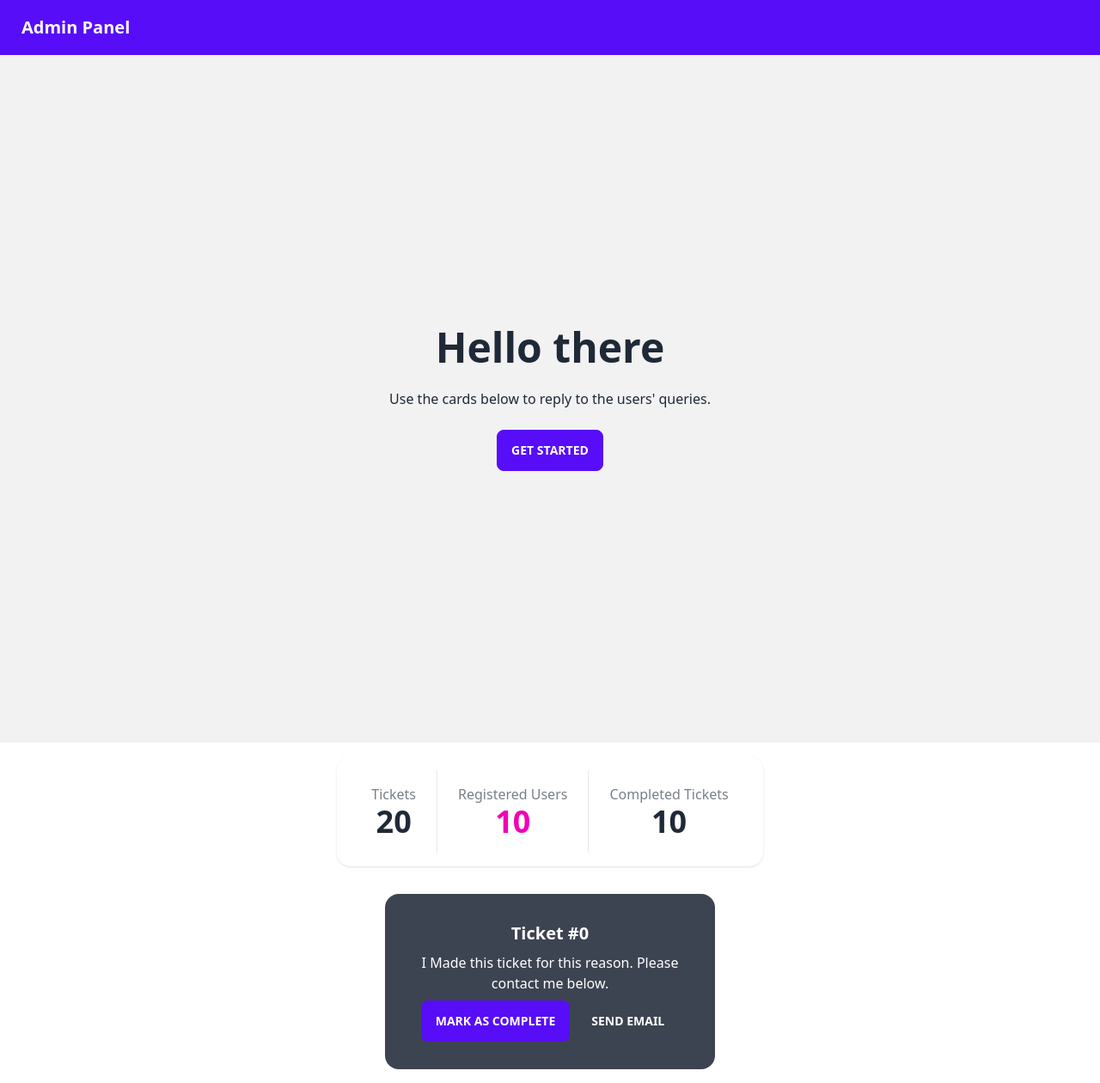
After one commit to nushankodikara/greenconnect.site, a PHP site: page /admin/index.php in a window 1280 px wide. The commit adds this page. Shown: the whole page at 86% size. Run offline with PHP 8.4, Linux system fonts and the light colour scheme; some libraries are stand-ins or nearby versions.

Commit message:
created admin panel UI and made few changes

```diff
--- /dev/null
+++ b/admin/index.php
@@ -0,0 +1,66 @@
+<!DOCTYPE html>
+<html lang="en">
+    <head>
+        <meta charset="UTF-8" />
+        <meta http-equiv="X-UA-Compatible" content="IE=edge" />
+        <meta name="viewport" content="width=device-width, initial-scale=1.0" />
+        <title>Admin Panel</title>
+        <link
+            href="https://cdn.jsdelivr.net/npm/daisyui@2.46.0/dist/full.css"
+            rel="stylesheet"
+            type="text/css"
+        />
+        <link rel="stylesheet" href="style.css" />
+        <script src="https://cdn.tailwindcss.com"></script>
+    </head>
+    <body>
+        <!-- Navbar -->
+        <div class="navbar bg-primary text-primary-content">
+            <a class="btn btn-ghost normal-case text-xl">Admin Panel</a>
+        </div>
+        <!-- Hero Section -->
+        <div class="hero min-h-screen bg-base-200">
+            <div class="hero-content text-center">
+                <div class="max-w-md">
+                    <h1 class="text-5xl font-bold">Hello there</h1>
+                    <p class="py-6">
+                        Use the cards below to reply to the users' queries.
+                    </p>
+                    <a class="btn btn-primary" href="#stats">Get Started</a>
+                </div>
+            </div>
+        </div>
+        <!-- Stats -->
+        <div id="stats" class="stats">
+            <div class="stats shadow">
+                <div class="stat place-items-center">
+                    <div class="stat-title">Tickets</div>
+                    <div class="stat-value">20</div>
+                </div>
+
+                <div class="stat place-items-center">
+                    <div class="stat-title">Registered Users</div>
+                    <div class="stat-value text-secondary">10</div>
+                </div>
+
+                <div class="stat place-items-center">
+                    <div class="stat-title">Completed Tickets</div>
+                    <div class="stat-value">10</div>
+                </div>
+            </div>
+        </div>
+        <!-- Cards -->
+        <div class="cards">
+            <div class="card w-96 bg-neutral text-neutral-content">
+                <div class="card-body items-center text-center">
+                    <h2 class="card-title">Ticket #0</h2>
+                    <p>I Made this ticket for this reason. Please contact me below.</p>
+                    <div class="card-actions justify-end">
+                        <a class="btn btn-primary" href="#">Mark As Complete</a>
+                        <a class="btn btn-ghost" href="mailto:someone@example.com">Send Email</a>
+                    </div>
+                </div>
+            </div>
+        </div>
+    </body>
+</html>
--- /dev/null
+++ b/admin/style.css
@@ -0,0 +1,23 @@
+html {
+    scroll-behavior: smooth;
+}
+.stats {
+    display: flex;
+    flex-direction: row;
+    align-items: baseline;
+    justify-content: center;
+    flex-wrap: nowrap;
+    align-content: center;
+    padding: 1em;
+}
+
+.cards {
+    display: grid;
+    grid-gap: 2em;
+    grid-template-columns: repeat(auto-fit, minmax(320px, 1fr));
+    place-items: center;
+}
+
+.card {
+    margin: 1em;
+}
```
Also changed, not shown: formControl/registerUser.php (+4 -4 lines), login/login.html (+104 -100 lines).
